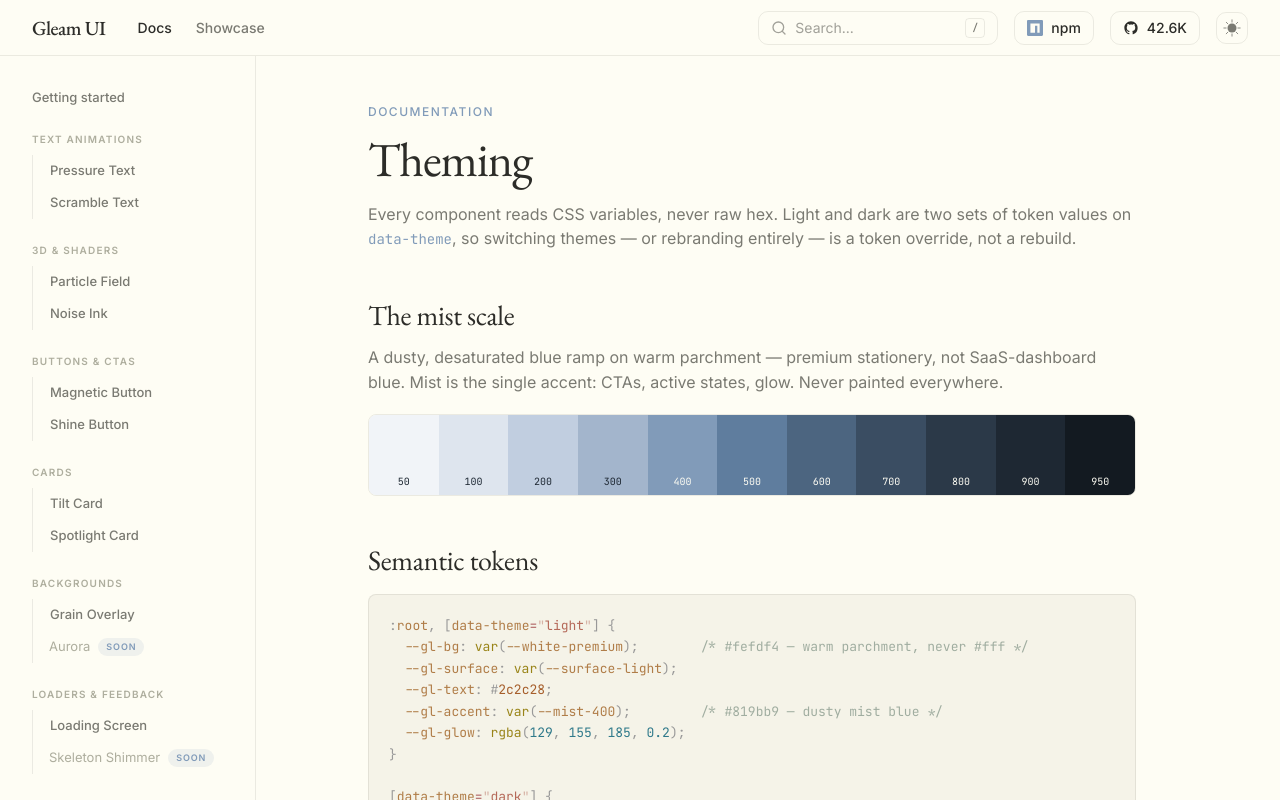
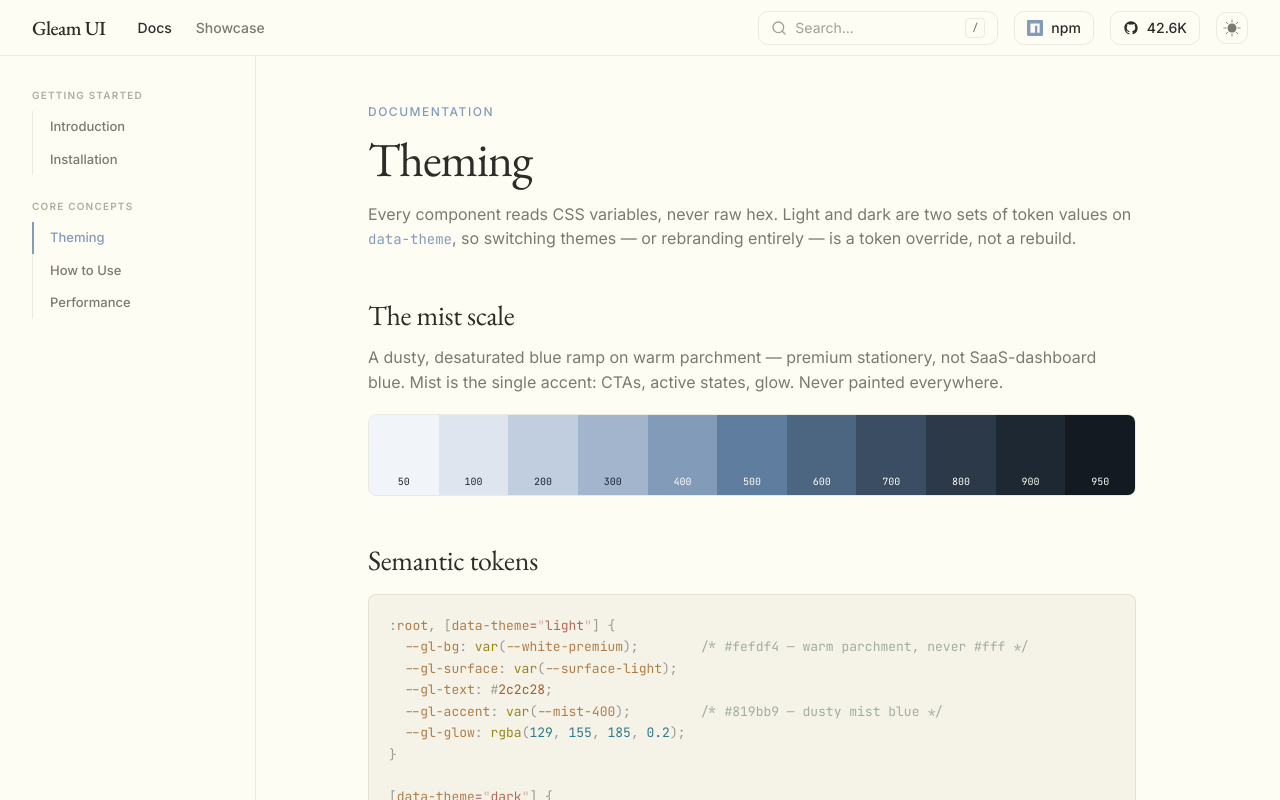
Before and after one commit to Tanveer-rajpurohit/gleam-ui, a Next.js app in the folder apps/web/: page /docs/theming in a window 1280 px wide. Shown: the top 800 px of the page. Built offline with nearby package versions, Linux system fonts and the light colour scheme.

Commit message:
feat(docs): restructure documentation layout and update sidebar with grouped pages

```diff
--- a/apps/web/app/docs/layout.tsx
+++ b/apps/web/app/docs/layout.tsx
@@ -1,11 +1,11 @@
 import { Sidebar } from "@/components/Sidebar";
-import { byCategory } from "@/lib/registry";
+import { docGroups } from "@/lib/docs";
 
 export default function DocsLayout({ children }: { children: React.ReactNode }) {
   return (
     <div className="flex w-full px-8">
       <aside className="sticky top-14 hidden h-[calc(100vh-3.5rem)] w-56 shrink-0 border-r border-line md:block">
-        <Sidebar groups={byCategory()} />
+        <Sidebar groups={docGroups} />
       </aside>
       <main className="min-w-0 flex-1 py-12 px-8 lg:px-16">
         <div className="mx-auto max-w-3xl">{children}</div>
--- a/apps/web/components/Sidebar.tsx
+++ b/apps/web/components/Sidebar.tsx
@@ -4,17 +4,14 @@
 import { usePathname } from "next/navigation";
 import { useEffect, useRef } from "react";
 import Lenis from "lenis";
-import type { RegistryEntry } from "@/lib/registry";
+import { DocGroup } from "@/lib/docs";
+
 
 function cn(...classes: (string | boolean | undefined | null)[]) {
   return classes.filter(Boolean).join(" ");
 }
 
-export function Sidebar({
-  groups,
-}: {
-  groups: { category: string; items: RegistryEntry[] }[];
-}) {
+export function Sidebar({ groups }: { groups: DocGroup[] }) {
   const pathname = usePathname();
   const wrapperRef = useRef<HTMLElement>(null);
   const contentRef = useRef<HTMLDivElement>(null);
@@ -47,52 +44,28 @@
       data-lenis-prevent="true"
     >
       <div ref={contentRef} className="py-8 pr-4">
-        <Link
-          href="/docs"
-          className={cn(
-            "mb-6 block text-[13px] font-medium transition-colors duration-150",
-            pathname === "/docs"
-              ? "text-accent"
-              : "text-ink-muted hover:text-ink",
-          )}
-        >
-          Getting started
-        </Link>
-
         <div className="space-y-6">
-          {groups.map(({ category, items }) => (
-            <div key={category}>
+          {groups.map((group) => (
+            <div key={group.category}>
               <p className="mb-2 text-[10px] font-semibold uppercase tracking-[0.12em] text-ink-faint">
-                {category}
+                {group.category}
               </p>
               <ul className="space-y-px border-l border-line">
-                {items.map((item) =>
-                  item.status === "ready" ? (
-                    <li key={item.slug}>
+                {group.pages.map((page) => (
+                  <li key={page.slug}>
                     <Link
-                        href={`/docs/${item.slug}`}
+                      href={`/docs/${page.slug}`}
                       className={cn(
                         "-ml-px block border-l-2 py-1.5 pl-4 text-[13px] font-medium transition-colors duration-150",
-                          pathname === `/docs/${item.slug}`
+                        pathname === `/docs/${page.slug}`
                           ? "border-accent text-accent"
                           : "border-transparent text-ink-muted hover:border-accent/40 hover:text-ink",
                       )}
                     >
-                        {item.name}
+                      {page.title}
                     </Link>
                   </li>
-                  ) : (
-                    <li
-                      key={item.slug}
-                      className="flex items-center gap-2 py-1.5 pl-4 text-[13px] text-ink-faint"
-                    >
-                      {item.name}
-                      <span className="rounded-full bg-accent-soft px-2 py-0.5 text-[9px] font-semibold uppercase tracking-widest text-accent">
-                        soon
-                      </span>
-                    </li>
-                  ),
-                )}
+                ))}
               </ul>
             </div>
           ))}
--- a/apps/web/lib/docs/index.ts
+++ b/apps/web/lib/docs/index.ts
@@ -4,7 +4,15 @@
   description: string;
 }
 
-export const docPages: DocPage[] = [
+export interface DocGroup {
+  category: string;
+  pages: DocPage[];
+}
+
+export const docGroups: DocGroup[] = [
+  {
+    category: "Getting Started",
+    pages: [
       {
         slug: "introduction",
         title: "Introduction",
@@ -15,9 +23,26 @@
         title: "Installation",
         description: "How to add Gleam UI to your project.",
       },
+    ],
+  },
+  {
+    category: "Core Concepts",
+    pages: [
       {
         slug: "theming",
         title: "Theming",
         description: "The Viridian design system and token scales.",
       },
+      {
+        slug: "usage",
+        title: "How to Use",
+        description: "Base guide for consuming components.",
+      },
+      {
+        slug: "performance",
+        title: "Performance",
+        description: "Best practices for WebGL and animations.",
+      },
+    ],
+  },
 ];
```
Lines whose indentation alone changed are shown as unchanged.
